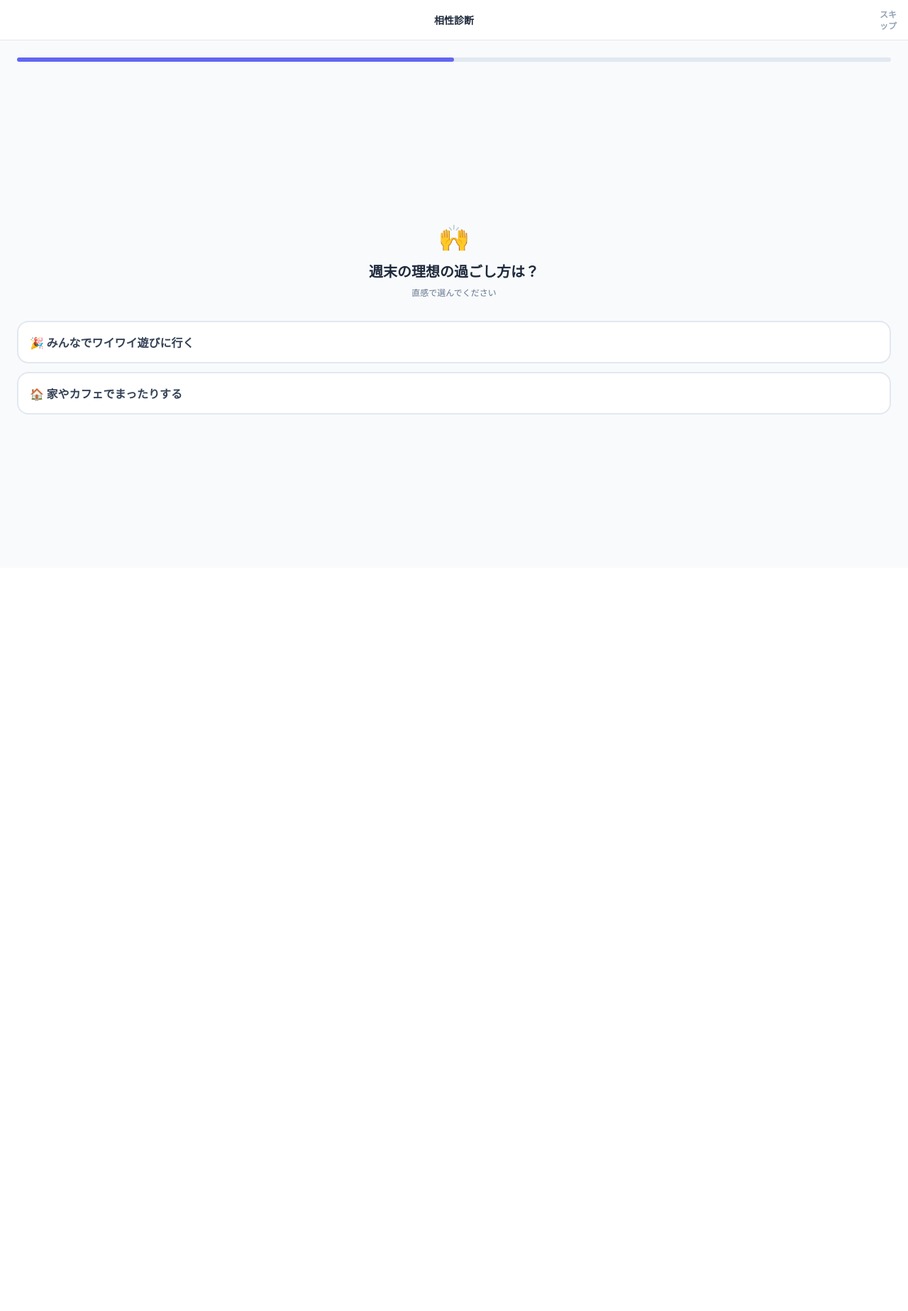
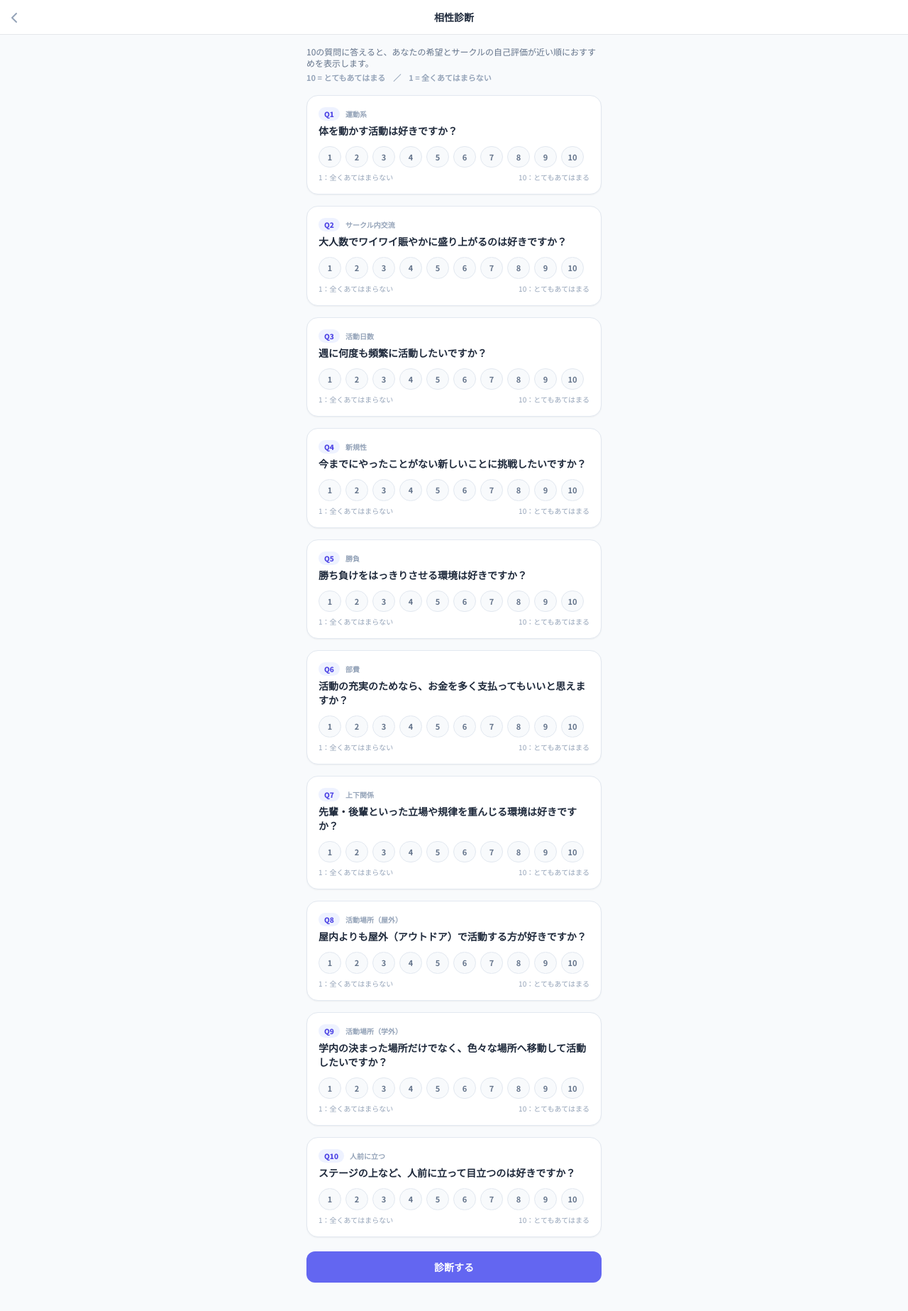
Before and after one commit to Ankou369/circle_search_app, a Flask app: page /diagnostic in a window 1280 px wide. Shown: the whole page at 71% size. Before the commit the page ends 584 px from the top, so only its background shows below. Run offline with Flask 3, Linux system fonts and the light colour scheme; a user stored in the database is signed in; some libraries are stand-ins or nearby versions.

Commit message:
相性診断を実装: 学生は10問に1〜10で回答し、サークルが登録した自己評価(1〜10)との二乗差スコアが小さい順に推薦。サークル情報登録に診断用プロフィールを追加

```diff
--- a/app.py
+++ b/app.py
@@ -29,6 +29,22 @@ FACULTIES = [
 
 # 活動曜日（Python の date.weekday() と同じ番号: 月=0 〜 日=6）
 WEEKDAYS = [(0, "月"), (1, "火"), (2, "水"), (3, "木"), (4, "金"), (5, "土"), (6, "日")]
+
+# 相性診断の質問項目（キーは circle_diagnostic の列名 q1〜q10 と対応）
+# (キー, 観点ラベル, 学生への質問文, サークル側の自己評価文)
+# 点数はどちらも 1〜10（10 = とてもあてはまる、1 = 全くあてはまらない）
+DIAGNOSTIC_QUESTIONS = [
+    ("q1", "運動系", "体を動かす活動は好きですか？", "体を動かす活動が中心だ"),
+    ("q2", "サークル内交流", "大人数でワイワイ賑やかに盛り上がるのは好きですか？", "大人数でワイワイ賑やかに盛り上がる雰囲気だ"),
+    ("q3", "活動日数", "週に何度も頻繁に活動したいですか？", "週に何度も頻繁に活動している"),
+    ("q4", "新規性", "今までにやったことがない新しいことに挑戦したいですか？", "新しいことに挑戦する機会が多い"),
+    ("q5", "勝負", "勝ち負けをはっきりさせる環境は好きですか？", "勝ち負けをはっきりさせる活動だ（対戦・大会志向）"),
+    ("q6", "部費", "活動の充実のためなら、お金を多く支払ってもいいと思えますか？", "部費・活動費は高めだ"),
+    ("q7", "上下関係", "先輩・後輩といった立場や規律を重んじる環境は好きですか？", "先輩・後輩の立場や規律を重んじる雰囲気だ"),
+    ("q8", "活動場所（屋外）", "屋内よりも屋外（アウトドア）で活動する方が好きですか？", "屋外（アウトドア）での活動が中心だ"),
+    ("q9", "活動場所（学外）", "学内の決まった場所だけでなく、色々な場所へ移動して活動したいですか？", "学内だけでなく、色々な場所へ移動して活動することが多い"),
+    ("q10", "人前に立つ", "ステージの上など、人前に立って目立つのは好きですか？", "ステージなど、人前に立って目立つ機会が多い"),
+]
 
 app = Flask(__name__)
 # セッション署名用の秘密鍵（環境変数があればそれを使い、無ければ開発用）
@@ -135,6 +151,17 @@ def init_db():
             fisheries INTEGER DEFAULT 0
         )
     """)
+    # 相性診断用プロフィール（サークル側が自分たちで決める 1〜10 の自己評価）
+    diag_cols = ", ".join(
+        f"{key} INTEGER" for key, _label, _student_q, _circle_q in DIAGNOSTIC_QUESTIONS
+    )
+    db.execute(f"""
+        CREATE TABLE IF NOT EXISTS circle_diagnostic (
+            id INTEGER PRIMARY KEY AUTOINCREMENT,
+            circle_id TEXT UNIQUE NOT NULL,
+            {diag_cols}
+        )
+    """)
     db.commit()
     db.close()
 
@@ -194,6 +221,19 @@ def schedule_text(info):
     elif info["activity_start"]:
         text += f" {info['activity_start']}〜"
     return text
+
+
+def diagnostic_score(user_answers, circle_row):
+    """相性スコア: 項目ごとに (学生の回答 − サークルの点数) の二乗を合計する。
+
+    小さいほど相性が良い（全項目一致で 0、最大は 10項目 × 9² = 810）。
+    """
+    total = 0
+    for (key, _label, _student_q, _circle_q), answer in zip(
+        DIAGNOSTIC_QUESTIONS, user_answers
+    ):
+        total += (answer - circle_row[key]) ** 2
+    return total
 
 
 def get_posts(db):
@@ -463,12 +503,55 @@ def my_calendar():
     )
 
 
-@app.route("/diagnostic")
+@app.route("/diagnostic", methods=["GET", "POST"])
 @login_required
 def diagnostic():
     if current_type() == "circle_user":
         return redirect("/leader")
-    return render_template("campus_hub/diagnostic.html")
+    if request.method == "POST":
+        answers = []
+        raw_answers = {}
+        valid = True
+        for key, _label, _student_q, _circle_q in DIAGNOSTIC_QUESTIONS:
+            raw = request.form.get(key)
+            raw_answers[key] = raw
+            try:
+                value = int(raw)
+                if not 1 <= value <= 10:
+                    raise ValueError
+                answers.append(value)
+            except (TypeError, ValueError):
+                valid = False
+        if not valid:
+            return render_template(
+                "campus_hub/diagnostic.html",
+                questions=DIAGNOSTIC_QUESTIONS,
+                answers=raw_answers,
+                error="すべての質問に 1〜10 で答えてください。",
+            )
+        db = get_db()
+        results = []
+        for row in db.execute("SELECT * FROM circle_diagnostic").fetchall():
+            results.append(
+                {
+                    "circle_id": row["circle_id"],
+                    "name": circle_display_name(db, row["circle_id"]),
+                    "score": diagnostic_score(answers, row),
+                }
+            )
+        # スコアが小さい（相性が良い）順、同点は名前順
+        results.sort(key=lambda r: (r["score"], r["name"]))
+        return render_template(
+            "campus_hub/diagnostic_result.html",
+            results=results,
+            answers=answers,
+        )
+    return render_template(
+        "campus_hub/diagnostic.html",
+        questions=DIAGNOSTIC_QUESTIONS,
+        answers={},
+        error=None,
+    )
 
 
 ### 幹部の画面 ################################
@@ -724,6 +807,38 @@ def regist_circle_info(circle_id):
                 f"INSERT INTO circle_number_of_students (circle_id, {col_names}) VALUES (?, {placeholders})",
                 (circle_id,) + tuple(counts[col] for col in cols),
             )
+        # 相性診断用プロフィール（circle_diagnostic）も一緒に保存する
+        # 10項目すべてに 1〜10 が入っているときだけ保存する（未設定・一部だけは対象外）
+        diag_values = []
+        diag_complete = True
+        for key, _label, _student_q, _circle_q in DIAGNOSTIC_QUESTIONS:
+            raw = request.form.get(f"diag_{key}")
+            try:
+                value = int(raw)
+                if not 1 <= value <= 10:
+                    raise ValueError
+                diag_values.append(value)
+            except (TypeError, ValueError):
+                diag_complete = False
+                break
+        if diag_complete:
+            diag_keys = [key for key, _l, _s, _c in DIAGNOSTIC_QUESTIONS]
+            existing_diag = db.execute(
+                "SELECT id FROM circle_diagnostic WHERE circle_id = ?", (circle_id,)
+            ).fetchone()
+            if existing_diag:
+                assignments = ", ".join(f"{key} = ?" for key in diag_keys)
+                db.execute(
+                    f"UPDATE circle_diagnostic SET {assignments} WHERE circle_id = ?",
+                    tuple(diag_values) + (circle_id,),
+                )
+            else:
+                col_names = ", ".join(diag_keys)
+                placeholders = ", ".join("?" for _ in diag_keys)
+                db.execute(
+                    f"INSERT INTO circle_diagnostic (circle_id, {col_names}) VALUES (?, {placeholders})",
+                    (circle_id,) + tuple(diag_values),
+                )
         db.commit()
         return redirect(url_for("circle_account", circle_id=circle_id))
     circle_info = db.execute(
@@ -737,6 +852,9 @@ def regist_circle_info(circle_id):
         selected_weekdays = [
             int(d) for d in circle_info["activity_weekdays"].split(",") if d.strip().isdigit()
         ]
+    diag_row = db.execute(
+        "SELECT * FROM circle_diagnostic WHERE circle_id = ?", (circle_id,)
+    ).fetchone()
     return render_template(
         "campus_hub/regist_circle_info.html",
         circle_id=circle_id,
@@ -745,6 +863,8 @@ def regist_circle_info(circle_id):
         students_row=students_row,
         weekdays=WEEKDAYS,
         selected_weekdays=selected_weekdays,
+        diagnostic_questions=DIAGNOSTIC_QUESTIONS,
+        diag_row=diag_row,
     )
 
 
--- a/templates/campus_hub/diagnostic.html
+++ b/templates/campus_hub/diagnostic.html
@@ -1,28 +1,42 @@
 {% extends "base.html" %}
 {% block content %}
-<!-- 診断画面（モック: 選択肢はどちらもフィードへ戻るリンク） -->
+<!-- 相性診断（10問・各1〜10で回答し、サークルの自己評価との二乗差スコアで順位付け） -->
 <div class="min-h-screen w-full flex flex-col bg-slate-50 relative z-40">
     <div class="bg-white/90 backdrop-blur px-4 py-3 flex justify-between items-center border-b">
+        <a href="/profile" class="w-8 text-slate-400"><i class="fa-solid fa-chevron-left"></i></a>
+        <span class="font-bold text-sm">相性診断</span>
         <div class="w-8"></div>
-        <span class="font-bold text-sm">相性診断</span>
-        <a href="/" class="w-8 text-xs font-bold text-slate-400 text-right">スキップ</a>
     </div>
-    <div class="flex-1 p-6 flex flex-col">
-        <div class="w-full h-1.5 bg-slate-200 rounded-full mb-8"><div class="h-full bg-brand-500 w-1/2 rounded-full"></div></div>
-        <div class="flex-1 flex flex-col justify-center text-center fade-in">
-            <div class="text-4xl mb-4">🙌</div>
-            <h2 class="text-xl font-black text-slate-800 mb-2">週末の理想の過ごし方は？</h2>
-            <p class="text-xs text-slate-500 mb-8">直感で選んでください</p>
-
-            <div class="space-y-3">
-                <a href="/" class="block w-full p-4 bg-white border-2 border-slate-200 rounded-2xl font-bold text-slate-700 hover:border-brand-500 hover:bg-brand-50 transition text-left">
-                    🎉 みんなでワイワイ遊びに行く
-                </a>
-                <a href="/" class="block w-full p-4 bg-white border-2 border-slate-200 rounded-2xl font-bold text-slate-700 hover:border-brand-500 hover:bg-brand-50 transition text-left">
-                    🏠 家やカフェでまったりする
-                </a>
+    <form method="POST" class="flex-1 p-4 max-w-md mx-auto w-full">
+        <p class="text-xs text-slate-500 mb-1">10の質問に答えると、あなたの希望とサークルの自己評価が近い順におすすめを表示します。</p>
+        <p class="text-[11px] font-bold text-slate-400 mb-4">10 = とてもあてはまる　／　1 = 全くあてはまらない</p>
+        {% if error %}
+        <div class="bg-red-50 border border-red-200 text-red-600 text-xs font-bold rounded-xl px-3 py-2 mb-4">{{ error }}</div>
+        {% endif %}
+        <div class="space-y-4">
+            {% for key, label, student_q, circle_q in questions %}
+            <div class="bg-white border border-slate-200 rounded-2xl p-4 shadow-sm">
+                <div class="flex items-center gap-2 mb-1">
+                    <span class="text-[10px] font-black bg-brand-50 text-brand-600 px-2 py-0.5 rounded-full">Q{{ loop.index }}</span>
+                    <span class="text-[10px] font-bold text-slate-400">{{ label }}</span>
+                </div>
+                <p class="text-sm font-bold text-slate-800 mb-3">{{ student_q }}</p>
+                <div class="flex flex-wrap gap-1.5">
+                    {% for v in range(1, 11) %}
+                    <label class="cursor-pointer">
+                        <input type="radio" name="{{ key }}" value="{{ v }}" required class="peer sr-only" {% if answers.get(key) == v|string %}checked{% endif %}>
+                        <span class="inline-block w-8 text-center px-0 py-1.5 rounded-full border border-slate-200 bg-slate-50 text-[11px] font-bold text-slate-500 peer-checked:bg-brand-500 peer-checked:text-white peer-checked:border-brand-500">{{ v }}</span>
+                    </label>
+                    {% endfor %}
+                </div>
+                <div class="flex justify-between text-[10px] text-slate-400 mt-1.5">
+                    <span>1：全くあてはまらない</span>
+                    <span>10：とてもあてはまる</span>
+                </div>
             </div>
+            {% endfor %}
         </div>
-    </div>
+        <button type="submit" class="w-full bg-brand-500 text-white font-bold py-3 rounded-xl text-sm mt-5 mb-6">診断する</button>
+    </form>
 </div>
 {% endblock %}
```
Also changed, not shown: templates/campus_hub/diagnostic_result.html (added, +41 -0 lines), templates/campus_hub/regist_circle_info.html (+17 -0 lines).
